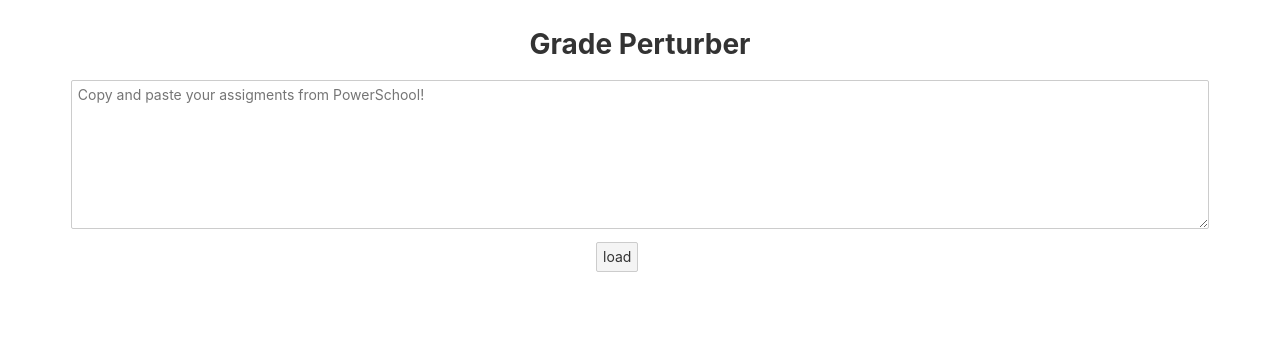
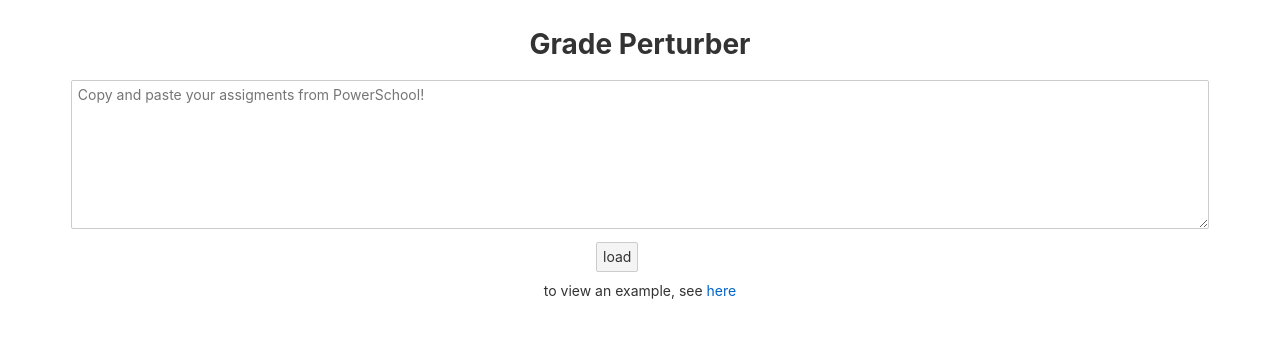
Before and after one commit to rjain37/grade-perturber, a Svelte app: page / in a window 1280 px wide. Shown: the top 338 px of the page. Built offline with nearby package versions, Linux system fonts and the light colour scheme.

Commit message:
added example

```diff
--- a/src/App.svelte
+++ b/src/App.svelte
@@ -232,6 +232,7 @@
 					<td></td>
 				</tr>
 			</table>
+			to view an example, see <a href="https://gist.github.com/rjain37/cf138605e890fe6be9b8d25f648d7151">here</a>
 			<br>
 		</div>
 
```
Also changed, not shown: public/build/bundle.js, 1 other file (tests, documents, lock files or other folders).
